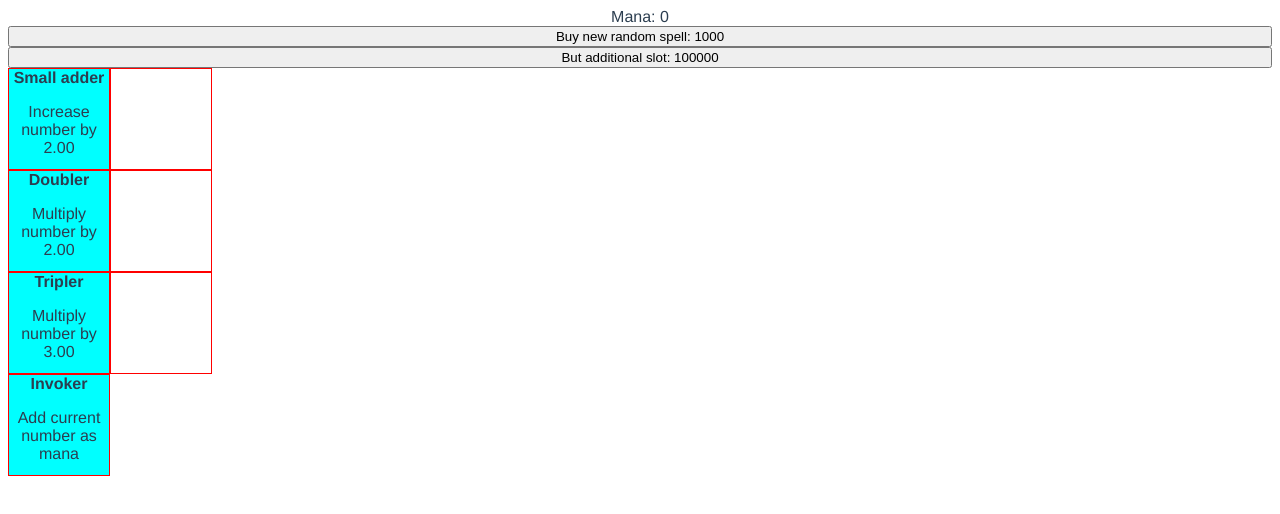
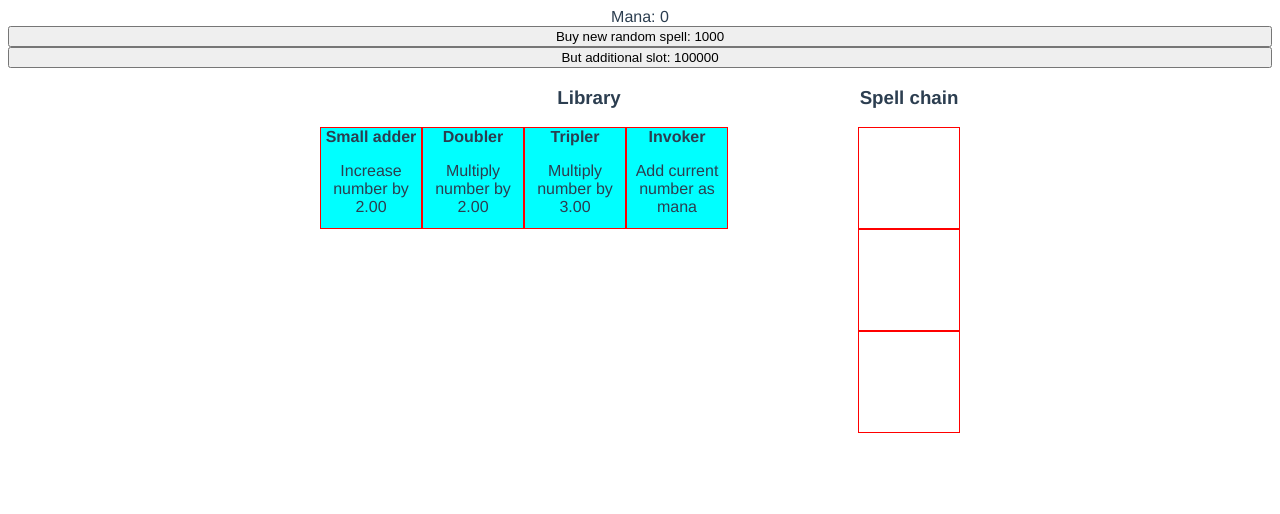
Before and after one commit to NessaTeal/idle-spell-chain, a Vue app: page / in a window 1280 px wide. Shown: the top 514 px of the page. Built offline with nearby package versions, Linux system fonts and the light colour scheme.

Commit message:
Improve UX a little

```diff
--- a/src/components/Library.vue
+++ b/src/components/Library.vue
@@ -4,14 +4,18 @@
     <button @click="buyNewSpell">Buy new random spell: 1000</button>
     <button @click="buyNewSlot">But additional slot: 100000</button>
     <div class="inner-container">
-      <div>
-        <spell-slot
-          v-for="(spell, index) in allSpells"
-          :key="index"
-          :spell="spell"
-        />
+      <div class="left">
+        <h3>Library</h3>
+        <div class="library">
+          <spell-slot
+            v-for="(spell, index) in allSpells"
+            :key="index"
+            :spell="spell"
+          />
+        </div>
       </div>
-      <div>
+      <div class="right">
+        <h3>Spell chain</h3>
         <spell-slot
           v-for="(spell, index) in chain.spells"
           :spell="spell"
@@ -59,9 +63,21 @@ export default class Library extends Vue {
 .outer-container {
   display: flex;
   flex-direction: column;
+  align-content: center;
 }
 
 .inner-container {
   display: flex;
+  width: 640px;
+  margin: auto;
+}
+
+.left {
+  flex: 1;
+}
+
+.library {
+  display: flex;
+  flex-wrap: wrap;
 }
 </style>
```
